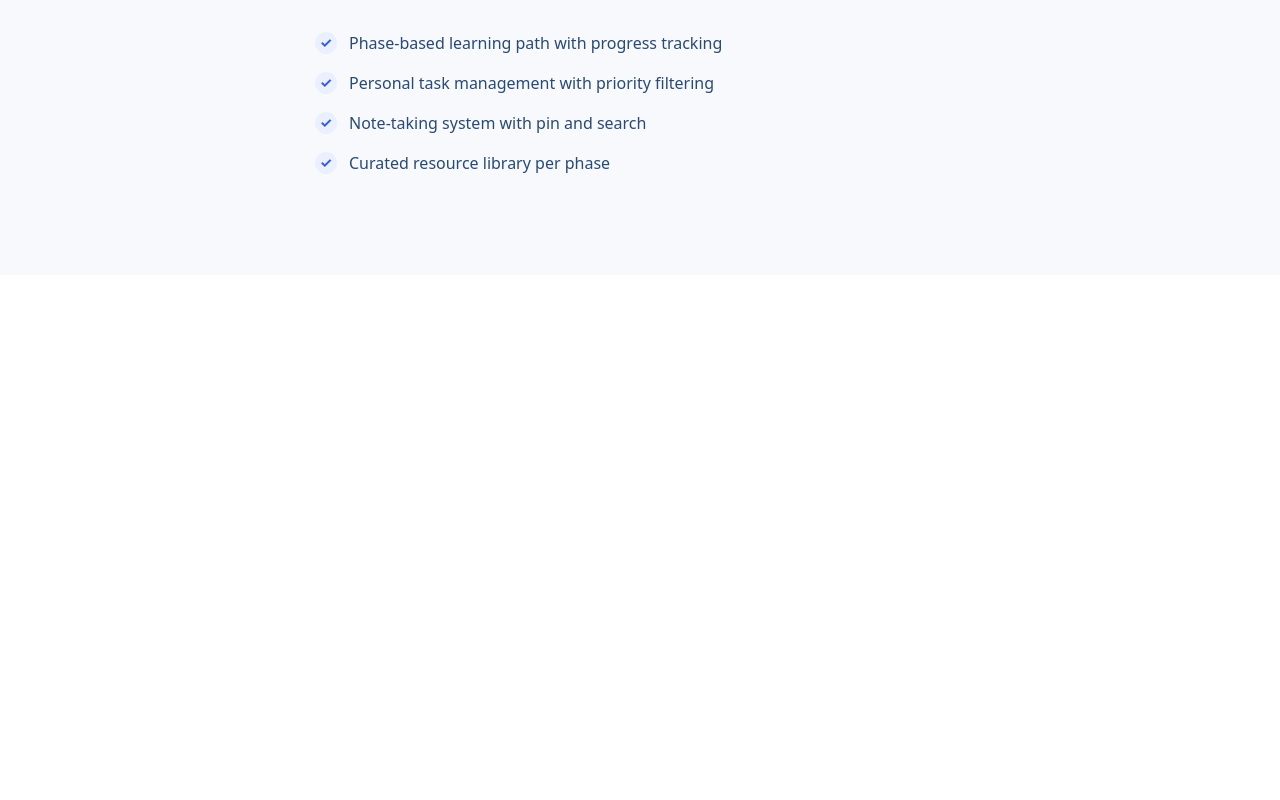
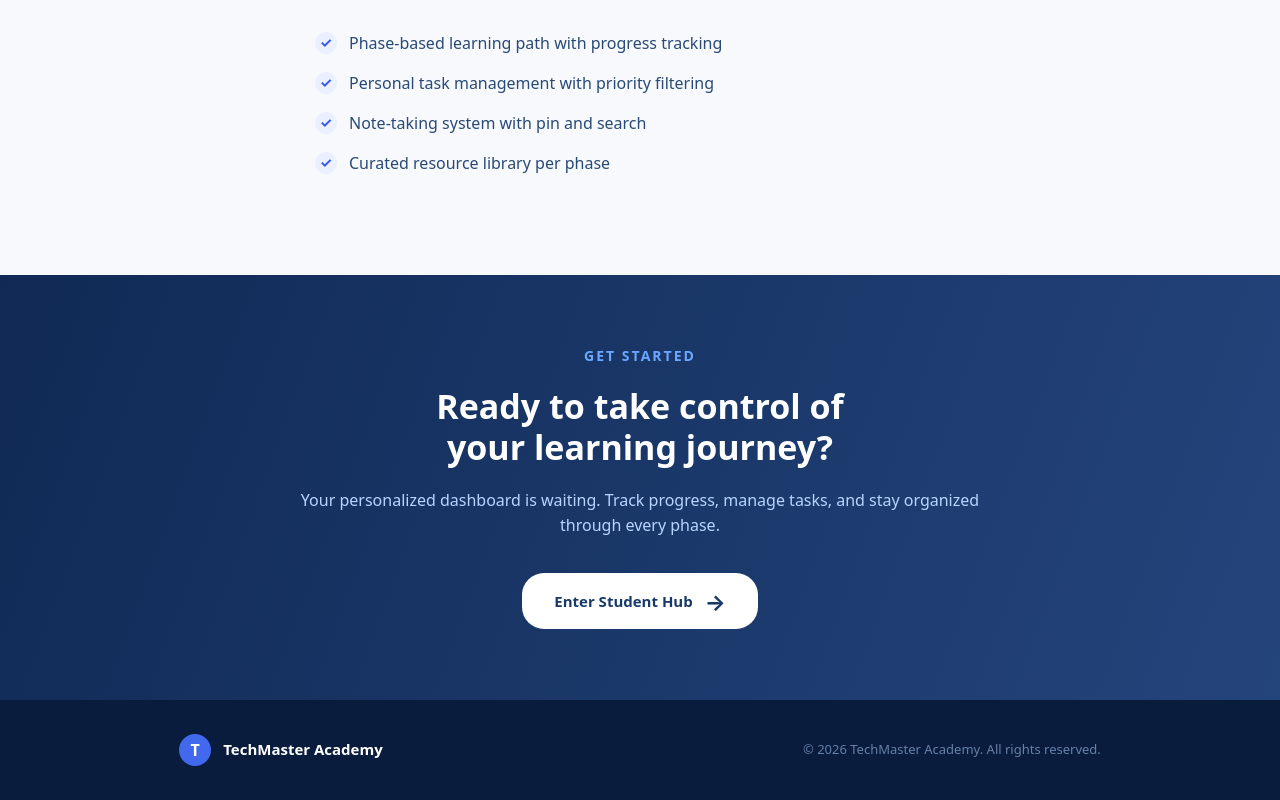
Before and after one commit to menna398/TechMaster-Academy, a React (Vite) app: page / in a window 1280 px wide. Shown: the part 1949-2749 px from the top of the page. Before the commit the page ends 2224 px from the top, so only its background shows below. Built offline with nearby package versions, Linux system fonts and the light colour scheme.

Commit message:
Footer for Navbar

```diff
--- a/src/LandingPage/LandingPage.jsx
+++ b/src/LandingPage/LandingPage.jsx
@@ -3,6 +3,7 @@ import Navbar from "./components/Navbar/Navbar";
 import Hero from "./components/Hero/Hero";
 import Features from "./components/Features/Features";
 import About from "./components/About/About";
+import Footer from "./components/Footer/Footer";
 
 function LandingPage() {
   return (
@@ -11,6 +12,7 @@ function LandingPage() {
       <Hero></Hero>
       <Features></Features>
       <About></About>
+      <Footer></Footer>
     </>
   );
 }
--- /dev/null
+++ b/src/LandingPage/components/Footer/Footer.css
@@ -0,0 +1,150 @@
+.footer {
+  width: 100%;
+  color: white;
+}
+
+/* =========================
+   CTA
+========================= */
+
+.footer-cta {
+  min-height: 425px;
+  background: linear-gradient(110deg, #102a55, #24447c);
+  display: flex;
+  flex-direction: column;
+  align-items: center;
+  justify-content: center;
+  text-align: center;
+  padding: 70px 20px;
+  box-sizing: border-box;
+}
+
+.footer-label {
+  color: #6ba7ff;
+  font-size: 14px;
+  font-weight: 700;
+  letter-spacing: 2px;
+  margin-bottom: 20px;
+}
+
+.footer-cta h2 {
+  margin: 0 0 20px;
+  color: #ffffff;
+  font-size: 34px;
+  line-height: 1.2;
+  font-weight: 700;
+}
+
+.footer-cta p {
+  margin: 0 0 34px;
+  color: #b9d4ff;
+  font-size: 16px;
+  line-height: 1.6;
+}
+
+/* =========================
+   Button
+========================= */
+
+.footer-button {
+  border: none;
+  background: #ffffff;
+  color: #193968;
+  padding: 17px 32px;
+  border-radius: 22px;
+  font-size: 15px;
+  font-weight: 700;
+  cursor: pointer;
+
+  display: flex;
+  align-items: center;
+  gap: 12px;
+
+  transition: 0.2s ease;
+}
+
+.footer-button span {
+  font-size: 22px;
+  line-height: 1;
+}
+
+.footer-button:hover {
+  transform: translateY(-2px);
+}
+
+/* =========================
+   Bottom
+========================= */
+
+.footer-bottom {
+  min-height: 100px;
+  padding: 0 14%;
+  background: #091c3d;
+
+  display: flex;
+  align-items: center;
+  justify-content: space-between;
+  box-sizing: border-box;
+}
+
+.footer-brand {
+  display: flex;
+  align-items: center;
+  gap: 12px;
+}
+
+.footer-logo {
+  width: 32px;
+  height: 32px;
+  border-radius: 50%;
+  background: #4268ed;
+
+  display: flex;
+  align-items: center;
+  justify-content: center;
+
+  color: white;
+  font-size: 16px;
+  font-weight: 700;
+}
+
+.footer-brand span {
+  font-size: 15px;
+  font-weight: 600;
+}
+
+.footer-bottom p {
+  margin: 0;
+  color: #6680a8;
+  font-size: 13px;
+}
+
+/* =========================
+   Responsive
+========================= */
+
+@media (max-width: 768px) {
+  .footer-cta {
+    min-height: 400px;
+    padding: 60px 20px;
+  }
+
+  .footer-cta h2 {
+    font-size: 28px;
+  }
+
+  .footer-cta p {
+    font-size: 14px;
+  }
+
+  .footer-cta p br {
+    display: none;
+  }
+
+  .footer-bottom {
+    padding: 25px 20px;
+    flex-direction: column;
+    gap: 15px;
+    text-align: center;
+  }
+}
--- a/src/LandingPage/components/Footer/Footer.jsx
+++ b/src/LandingPage/components/Footer/Footer.jsx
@@ -0,0 +1,46 @@
+import React from "react";
+import "../Footer/Footer.css";
+import { Link } from "react-router-dom";
+
+function Footer() {
+  return (
+    <div>
+      <footer className="footer">
+        {/* CTA Section */}
+        <div className="footer-cta">
+          <span className="footer-label">GET STARTED</span>
+
+          <h2>
+            Ready to take control of
+            <br />
+            your learning journey?
+          </h2>
+
+          <p>
+            Your personalized dashboard is waiting. Track progress, manage
+            tasks, and stay organized
+            <br />
+            through every phase.
+          </p>
+
+          <Link to="/dashboard" className="footer-button text-decoration-none">
+            Enter Student Hub
+            <span>→</span>
+          </Link>
+        </div>
+
+        {/* Bottom Footer */}
+        <div className="footer-bottom">
+          <div className="footer-brand">
+            <div className="footer-logo">T</div>
+            <span>TechMaster Academy</span>
+          </div>
+
+          <p>© 2026 TechMaster Academy. All rights reserved.</p>
+        </div>
+      </footer>
+    </div>
+  );
+}
+
+export default Footer;
```
